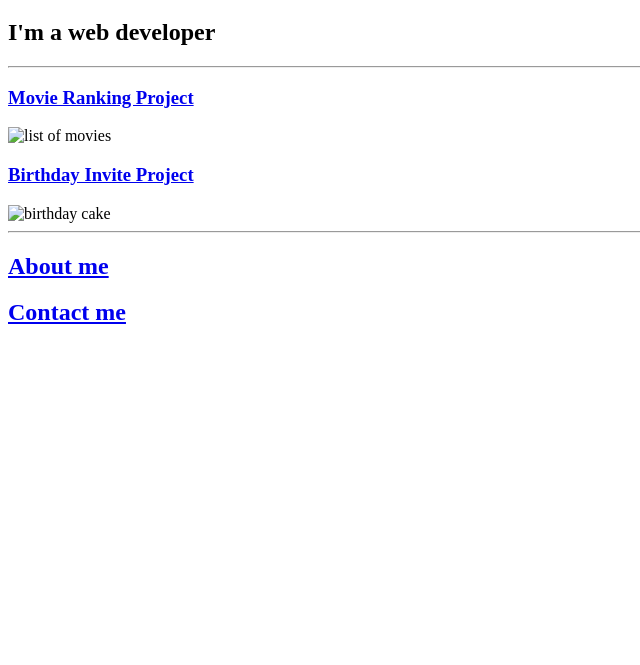
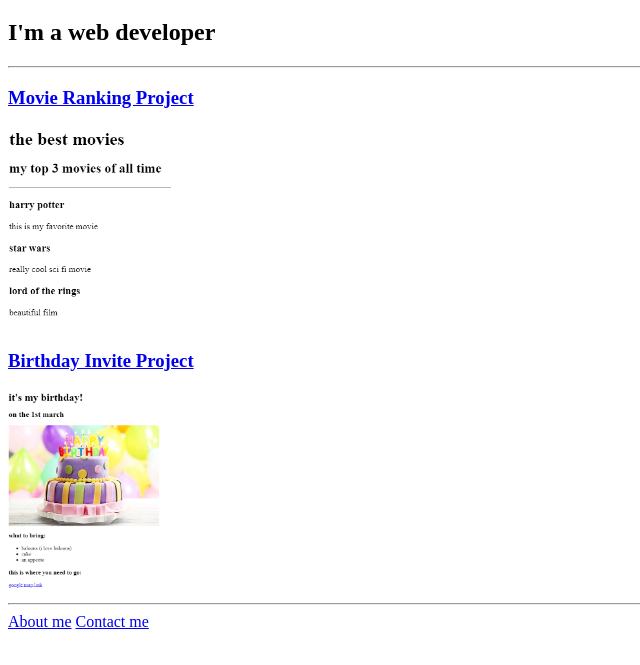
Before and after one commit to teokotai/html-portfolio, a plain HTML site: page index.html in a window 1280 px wide. Shown: the part 61-726 px from the top of the page, without its empty margins (0-640 px from the left). Drawn offline with Linux system fonts and the light colour scheme.

Commit message:
Add files via upload

```diff
--- a/index.html
+++ b/index.html
@@ -18,7 +18,6 @@ https://developer.mozilla.org/en-US/docs/Web/HTML/Element/img#attr-height -->
 <html lang="en">
 <head>
     <meta charset="UTF-8">
-    <meta name="viewport" content="width=device-width, initial-scale=1.0">
     <title>teodora's portfolio</title>
 </head>
 <body>
@@ -26,14 +25,11 @@ https://developer.mozilla.org/en-US/docs/Web/HTML/Element/img#attr-height -->
     <h2>I'm a web developer</h2>
     <hr>
     <h3><a href="./public/movie-ranking.html">Movie Ranking Project</a></h3>
-
-    <img src="../4.3 HTML Porfolio Project/assets/images/my_movies.png" alt="list of movies">
-
+    <img src="./assets/images/my_movies.png" height="200" alt="list of movies">
     <h3><a href="./public/birthday-invite.html">Birthday Invite Project</a></h3>
-    <img src="../4.3 HTML Porfolio Project/assets/images/my_birthday.png" alt="birthday cake">
-
+    <img src="./assets/images/my_birthday.png" height="200" alt="birthday cake">
     <hr>
-    <h2><a href="./public/about.html">About me</a></h2>
-    <h2><a href="./public/contact.html">Contact me</a></h2>
+    <a href="./public/about.html">About me</a>
+    <a href="./public/contact.html">Contact me</a>
 </body>
 </html>
```
